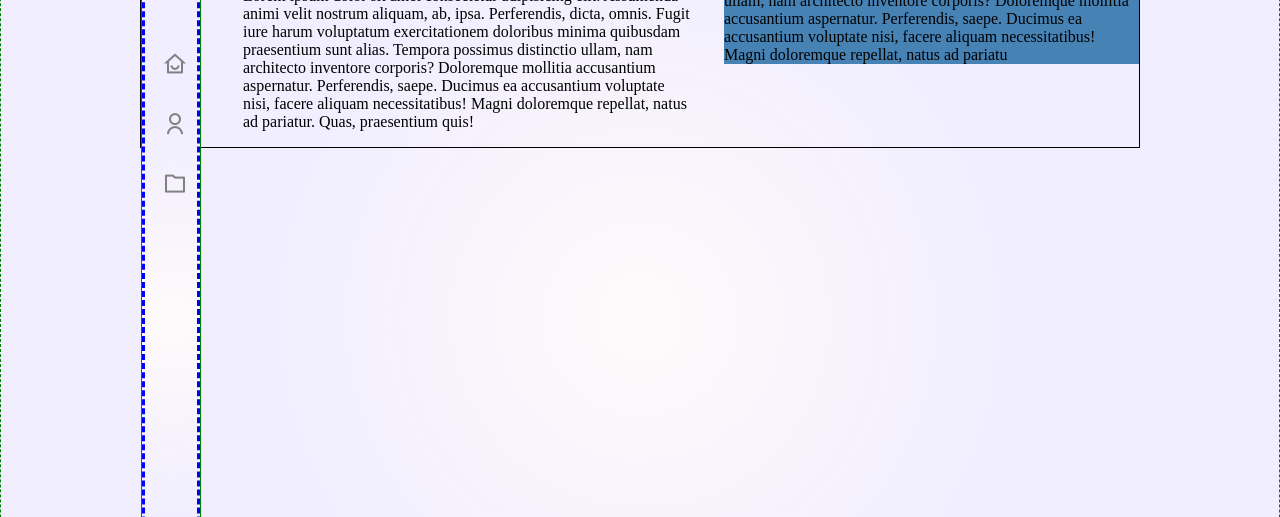
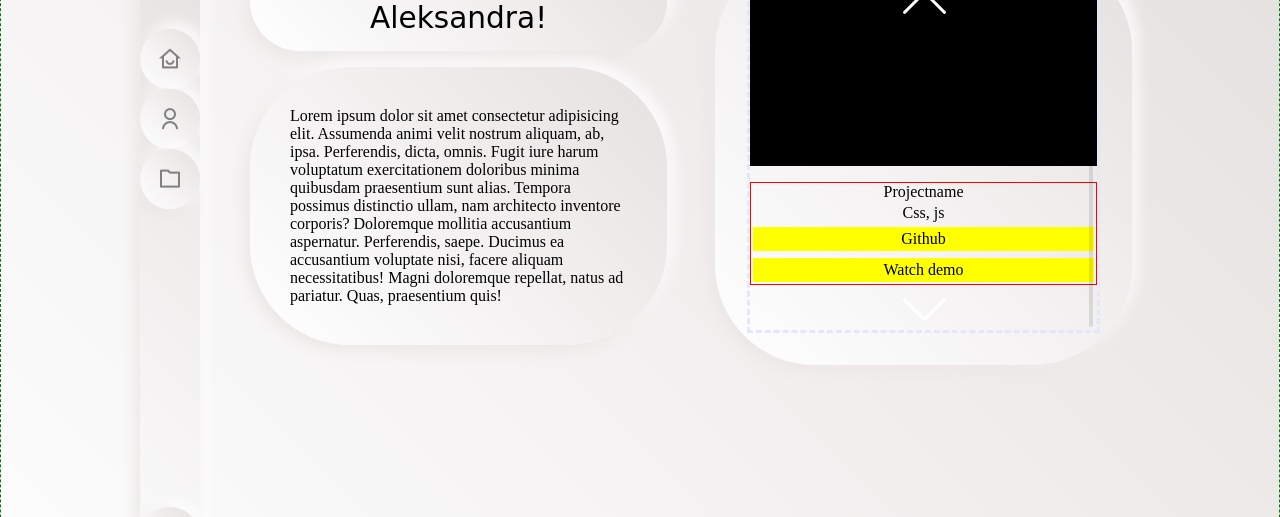
Before and after one commit to aleksandramuraveva/My-Portfolio-v3, a plain HTML site: page index.html in a window 1280 px wide. Shown: the part 82-599 px from the top of the page. Drawn offline with nearby package versions, Linux system fonts and the light colour scheme.

Commit message:
Add slider for projects and change style

```diff
--- a/app.js
+++ b/app.js
@@ -28,3 +28,31 @@ document.addEventListener("mouseout", () => {
 })
 
 //cursor ends
+
+
+//Swiper JS
+
+const swiper = new Swiper('.swiper', {
+  // Optional parameters
+  direction: 'vertical',
+  loop: true,
+  speed: 1000,
+
+  // // If we need pagination
+  // pagination: {
+  //   el: '.swiper-pagination',
+  // },
+
+  // Navigation arrows
+  navigation: {
+    nextEl: '.swiper-button-next',
+    prevEl: '.swiper-button-prev',
+  },
+
+  // // And if we need scrollbar
+  // scrollbar: {
+  //   el: '.swiper-scrollbar',
+  // },
+});
+
+//Swiper JS ends
--- a/index.html
+++ b/index.html
@@ -4,10 +4,17 @@
 	<meta charset="UTF-8">
 	<meta name="viewport" content="width=device-width, initial-scale=1.0">
 	<title>Portfolio</title>
+	<!-- Remix Icons CDN -->
 	<link
     href="https://cdn.jsdelivr.net/npm/remixicon@4.2.0/fonts/remixicon.css"
     rel="stylesheet"
 	/>
+	<!-- Swiper JS -->
+	<link
+  rel="stylesheet"
+  href="https://cdn.jsdelivr.net/npm/swiper@11/swiper-bundle.min.css"
+	/>
+	<!-- main css -->
 	<link rel="stylesheet" type="text/css" href="./style.css">
 </head>
 <body>
@@ -71,19 +78,60 @@
 	</header>
 
 	<section class="hero">
-		<h1>Hello there, I'm Aleksandra!</h1>
-		<p class="hero-text">Lorem ipsum dolor sit amet consectetur adipisicing elit. Assumenda animi velit nostrum aliquam, ab, ipsa. Perferendis, dicta, omnis. Fugit iure harum voluptatum exercitationem doloribus minima quibusdam praesentium sunt alias. Tempora possimus distinctio ullam, nam architecto inventore corporis? Doloremque mollitia accusantium aspernatur. Perferendis, saepe. Ducimus ea accusantium voluptate nisi, facere aliquam necessitatibus! Magni doloremque repellat, natus ad pariatur. Quas, praesentium quis!</p>
+		<div class="hero__content">
+			<h1 class="hero__title">Hello there, I'm Aleksandra!</h1>
+			<p class="hero__text">Lorem ipsum dolor sit amet consectetur adipisicing elit. Assumenda animi velit nostrum aliquam, ab, ipsa. Perferendis, dicta, omnis. Fugit iure harum voluptatum exercitationem doloribus minima quibusdam praesentium sunt alias. Tempora possimus distinctio ullam, nam architecto inventore corporis? Doloremque mollitia accusantium aspernatur. Perferendis, saepe. Ducimus ea accusantium voluptate nisi, facere aliquam necessitatibus! Magni doloremque repellat, natus ad pariatur. Quas, praesentium quis!
+			</p>
+		</div>
 	</section>
+
 	<section class="projects">
 		<div class="project">
-			ffdolor sit amet consectetur adipisicing elit. Assumenda animi velit nostrum aliquam, ab, ipsa. Perferendis, dicta, omnis. Fugit iure harum voluptatum exercitationem doloribus minima quibusdam praesentium sunt alias. Tempora possimus distinctio ullam, nam architecto inventore corporis? Doloremque mollitia accusantium aspernatur. Perferendis, saepe. Ducimus ea accusantium voluptate nisi, facere aliquam necessitatibus! Magni doloremque repellat, natus ad pariatu
+
+
+			<!-- Slider main container -->
+			<div class="swiper">
+			  <!-- Additional required wrapper -->
+			  <div class="swiper-wrapper">
+			    <!-- Slides -->
+			    <div class="swiper-slide">
+			    	<div class="project__card">
+			    		<div class="project__video"></div>
+			    		<div class="project__description">
+			    			<h3>Projectname</h3>
+			    			<p>Css, js</p>
+			    			<button class="github">Github</button>
+			    			<button class="demo">Watch demo</button>
+			    		</div>
+
+			    	</div>
+			    </div>
+			    <div class="swiper-slide">Slide 2</div>
+			    <div class="swiper-slide">Slide 3</div>
+			    ...
+			  </div>
+			  <!-- If we need pagination -->
+			  <div class="swiper-pagination"></div>
+
+			  <!-- If we need navigation buttons -->
+			  <div class="swiper-button-prev"></div>
+			  <div class="swiper-button-next"></div>
+
+			  <!-- If we need scrollbar -->
+			  <div class="swiper-scrollbar"></div>
+			</div>
+
+
+
+
 		</div>
 	</section>
 </div>
 </main>
 
-
-
+	<!-- Swiper JS -->
+	<script src="https://cdn.jsdelivr.net/npm/swiper@11/swiper-bundle.min.js"></script>
+	<!-- main JS file -->
 	<script src="./app.js"></script>
 </body>
 </html>
--- /dev/null
+++ b/reset.css
@@ -0,0 +1,109 @@
+/***
+    The new CSS reset - version 1.11.2 (last updated 15.11.2023)
+    GitHub page: https://github.com/elad2412/the-new-css-reset
+***/
+
+/*
+    Remove all the styles of the "User-Agent-Stylesheet", except for the 'display' property
+    - The "symbol *" part is to solve Firefox SVG sprite bug
+    - The "html" element is excluded, otherwise a bug in Chrome breaks the CSS hyphens property (https://github.com/elad2412/the-new-css-reset/issues/36)
+ */
+*:where(:not(html, iframe, canvas, img, svg, video, audio):not(svg *, symbol *)) {
+    all: unset;
+    display: revert;
+}
+
+/* Preferred box-sizing value */
+*,
+*::before,
+*::after {
+    box-sizing: border-box;
+}
+
+/* Fix mobile Safari increase font-size on landscape mode */
+html {
+    -moz-text-size-adjust: none;
+    -webkit-text-size-adjust: none;
+    text-size-adjust: none;
+}
+
+/* Reapply the pointer cursor for anchor tags */
+a, button {
+    cursor: revert;
+}
+
+/* Remove list styles (bullets/numbers) */
+ol, ul, menu, summary {
+    list-style: none;
+}
+
+/* For images to not be able to exceed their container */
+img {
+    max-inline-size: 100%;
+    max-block-size: 100%;
+}
+
+/* removes spacing between cells in tables */
+table {
+    border-collapse: collapse;
+}
+
+/* Safari - solving issue when using user-select:none on the <body> text input doesn't working */
+input, textarea {
+    -webkit-user-select: auto;
+}
+
+/* revert the 'white-space' property for textarea elements on Safari */
+textarea {
+    white-space: revert;
+}
+
+/* minimum style to allow to style meter element */
+meter {
+    -webkit-appearance: revert;
+    appearance: revert;
+}
+
+/* preformatted text - use only for this feature */
+:where(pre) {
+    all: revert;
+    box-sizing: border-box;
+}
+
+/* reset default text opacity of input placeholder */
+::placeholder {
+    color: unset;
+}
+
+/* fix the feature of 'hidden' attribute.
+   display:revert; revert to element instead of attribute */
+:where([hidden]) {
+    display: none;
+}
+
+/* revert for bug in Chromium browsers
+   - fix for the content editable attribute will work properly.
+   - webkit-user-select: auto; added for Safari in case of using user-select:none on wrapper element*/
+:where([contenteditable]:not([contenteditable="false"])) {
+    -moz-user-modify: read-write;
+    -webkit-user-modify: read-write;
+    overflow-wrap: break-word;
+    -webkit-line-break: after-white-space;
+    -webkit-user-select: auto;
+}
+
+/* apply back the draggable feature - exist only in Chromium and Safari */
+:where([draggable="true"]) {
+    -webkit-user-drag: element;
+}
+
+/* Revert Modal native behavior */
+:where(dialog:modal) {
+    all: revert;
+    box-sizing: border-box;
+}
+
+/* Remove details summary webkit styles */
+::-webkit-details-marker {
+    display: none;
+}
--- a/style.css
+++ b/style.css
@@ -1,6 +1,9 @@
+@import "reset.css";
+
 :root {
 
-	--background: radial-gradient(circle, rgba(255,250,250,1) 0%, rgba(241,238,255,1) 49%);
+	--background: linear-gradient(225deg, #e6e1e1, #ffffff);;
+
   --grey: hsl(72, 0%, 90%);
   --yellow: hsl(72, 100%, 90%);
   --purple: hsl(282, 90%, 90%);
@@ -20,9 +23,7 @@ body {
 
     /*font-family: 'Roboto', sans-serif;
     font-size: 1.3rem;*/
-
-	background: rgb(255,250,250);
-	background: radial-gradient(circle, rgba(255,250,250,1) 0%, rgba(241,238,255,1) 49%);
+	background: linear-gradient(225deg, #e6e1e1, #ffffff);
 	cursor: none;
 	border: 1px dashed green;
 }
@@ -31,12 +32,12 @@ body {
 	max-width: 1000px;
 	width: 92%;
 	margin-inline: auto;
-	border: 1px solid black
+/*	border: 1px solid black*/
 }
 
 .cursor {
 	z-index: 999;
-	position: fixed;
+	position: absolute;
 	background: #2696E8;
 	width: 20px;
 	height: 20px;
@@ -97,7 +98,7 @@ a {
 
 header {
 	position: relative;
-	background: yellow;
+	/*position: fixed;*/
 }
 
 .nav-branding {
@@ -114,7 +115,7 @@ header {
 }
 
 .sidebar {
-	border: 1px solid green;
+	/*border: 1px solid green;*/
 	position: absolute;
 	top: 0;
 	left: 0;
@@ -123,6 +124,11 @@ header {
 	background:var(--background);
 	overflow: hidden;
 	transition: 0.5s;
+
+	border-radius: 5%;
+	box-shadow:  -5px 5px 15px #ebe6e6,
+             5px -5px 15px #ffffff;
+  z-index: 99;
 }
 
 .sidebar:hover {
@@ -130,9 +136,10 @@ header {
 }
 
 .sidebar ul {
-	border: 3px dashed blue;
+	/*border: 1px dashed blue;*/
 	position: relative;
 	height: 100vh;
+
 
 }
 
@@ -160,7 +167,17 @@ header {
 	height: 60px;
 	font-size: 1.5em;
 	color: ;
+
+	border-radius: 50%;
+	background: linear-gradient(225deg, #e6e1e1, #ffffff);
+	box-shadow:  -5px 5px 15px #ebe6e6,
+             5px -5px 15px #ffffff;
+
+
 }
+
+/*#fffafa  #f1eeff*/
+
 
 .logo__text {
 	font-weight: 500;
@@ -175,6 +192,8 @@ header {
 	font-size: 1rem;
 	text-transform: uppercase;
 	letter-spacing: 0.05em;
+
+	margin-left: 1rem;
 }
 
 .sidebar ul li.logo {
@@ -202,35 +221,169 @@ header {
 
 }
 
+section {
+	/*border: 3px solid yellow;*/
+}
+
 .hero {
+	width: 100%;
+	padding: 2rem 0.5rem;
 	margin-left: 70px;
 }
 
-section .project{
+
+/*.hero__content {
+	margin-left: 70px;
+}*/
+
+.hero__title {
+	font-size: 1.85rem;
+	font-family: cursive;
+	margin-bottom: 1rem;
+}
+
+.hero h1 {
+	padding: 1rem;
+	text-align: center;
+}
+
+.hero p {
+	padding: 2.5rem;
+}
+
+.hero h1,
+.hero p {
+	border-radius: 100px;
+	background: linear-gradient(225deg, #e6e1e1, #ffffff);
+	box-shadow:  -5px 5px 15px #ebe6e6,
+             5px -5px 15px #ffffff;
+}
+
+
+/*......projects section...*/
+/*section .project{
 	min-width: 300px;
 	background-color: steelblue;
+	background-color: lavender;
 
+}*/
+
+.projects {
+	width: 100%;
+	padding: 2rem 0.5rem;
+	display flex;
+	justify-content: center;
+	align-items: center;
+
+
+
+}
+
+.project {
+
+	overflow: hidden;
+	padding: 2rem;
+
+	border-radius: 100px;
+	background: linear-gradient(225deg, #e6e1e1, #ffffff);
+	box-shadow:  -5px 5px 15px #ebe6e6,
+             5px -5px 15px #ffffff;
+	/*padding: 2rem 0.5rem;*/
+}
+
+section .project{
+	/*background-color: lightyellow;*/
+	/*border-radius: 100px;*/
+
+}
+
+.swiper {
+
+	border:3px dashed lavender;
+  max-width: 100%;
+  height: 350px;
+  /*z-index: 0;*/
+}
+
+.swiper-wrapper,
+.swiper-scrollbar {
+/*	z-index: 0;*/
+}
+
+.swiper-button-prev,
+.swiper-button-next {
+	color: white;
+	/*z-index: 0;*/
+}
+
+.swiper-button-prev {
+  left: 50%;
+  top: 1%;
+  transform: rotate(90deg);
+  transform-origin: left center;
+}
+
+.swiper-button-next {
+  left: 50%;
+  top: 90%;
+  transform: rotate(90deg);
+  transform-origin: left center;
+}
+
+
+.project__video {
+	height: 180px;
+	background-color: black;
+	margin-bottom: 1rem;
+}
+
+.project__description {
+	border: 1px solid red;
+	height: 100%;
+	display: flex;
+	flex-direction: column;
+	text-align: center;
+	grid-gap: 0.2rem;
+}
+
+button {
+	margin: 0.1rem;
+	background: yellow;
+	padding: 0.2rem 0.2rem;
 }
 
 
 
+
+/*	position: relative;
+	z-index: -1;*/
 
 
 
 
 /*......... media queries  ........*/
 @media(max-width:768px) {
+
 	.navbar {
 		position: fixed;
-	}
-
-	.project {
-		margin-left: 70px;
 	}
 
 	.main {
 	display: block;
 
+	}
+
+
+	.hero {
+		width: 80%;
+	}
+
+	.hero__title {
+		font-size: 1.5rem;
+	}
+
+	.project {
+		margin-top: 17rem;
+	/*	margin-left: 70px;*/
+	}
 }
-
-}
```
